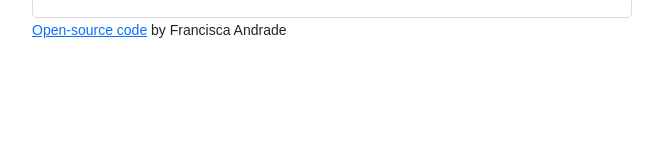
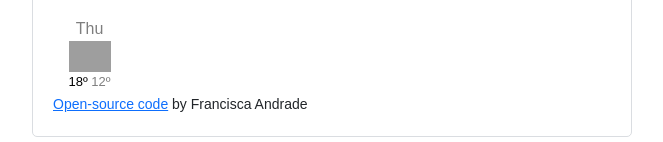
Before and after one commit to FranciscAndrade/Final-Weather-App, a plain HTML site: page index.html in a window 1280 px wide. Shown: the part 225-367 px from the top of the page, without its empty margins (308-971 px from the left). Drawn offline with nearby package versions, Linux system fonts and the light colour scheme; no server answers; grey boxes are pictures that could not be loaded.

Commit message:
ForecastHTML

```diff
--- a/index.html
+++ b/index.html
@@ -69,6 +69,23 @@
                 <li>Wind: <span id="wind"></span> km/h</li>
               </ul>
             </div>
+            <div class="weather-forecast">
+              <div class="row">
+                <div class="col-2">
+                <div class="weather-forecast-date">
+                  Thu
+                  </div>
+                  <img src="http://openweathermap.org/img/wn/04d@2x.png"
+                  alt=""
+                  width="42"/>
+                  <div class="weather-forecast-temperature">
+                    <span class="weather-forecast-temperature-max">18º
+                    </span>
+                    <span class="weather-forecast-temperature-min">12º
+                    </span>
+                  </div>
+              </div>
+            </div>
           </div>
         </div>
         <small>
--- a/src/styles.css
+++ b/src/styles.css
@@ -86,3 +86,34 @@ top: -30px;
     cursor: default;
     text-decoration: none;
 }
+
+.weather-forecast
+{
+margin-top: 20px;
+text-align: center;
+color: #000;
+}
+
+.weather-forecast-date
+{
+font-size: 16px;
+opacity: 0.5;
+
+}
+
+.weather-forecast-temperature
+{
+font-size: 13px;
+}
+
+
+.weather-forecast-temperature-max
+{
+
+}
+
+
+.weather-forecast-temperature-min
+{
+opacity: 0.5;
+}
```
Also changed, not shown: src/index.js (+8 -7 lines).
